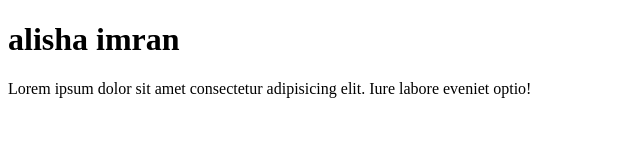
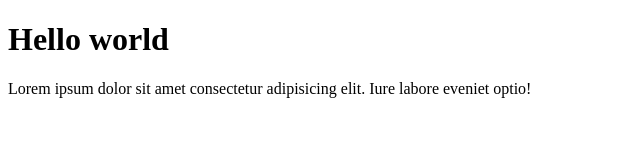
Before and after one commit to AlishaImran7544/guyz, a plain HTML site: page bros.html in a window 1280 px wide. Shown: the whole page, without its empty margins (0-640 px from the left). Drawn offline with Linux system fonts and the light colour scheme.

Commit message:
add change

```diff
--- a/bros.html
+++ b/bros.html
@@ -6,7 +6,7 @@
     <title>Document</title>
 </head>
 <body>
-    <h1>alisha imran</h1>
+    <h1>Hello world</h1>
     <p>Lorem ipsum dolor sit amet consectetur adipisicing elit. Iure labore eveniet optio!</p>
 </body>
 </html>
```
